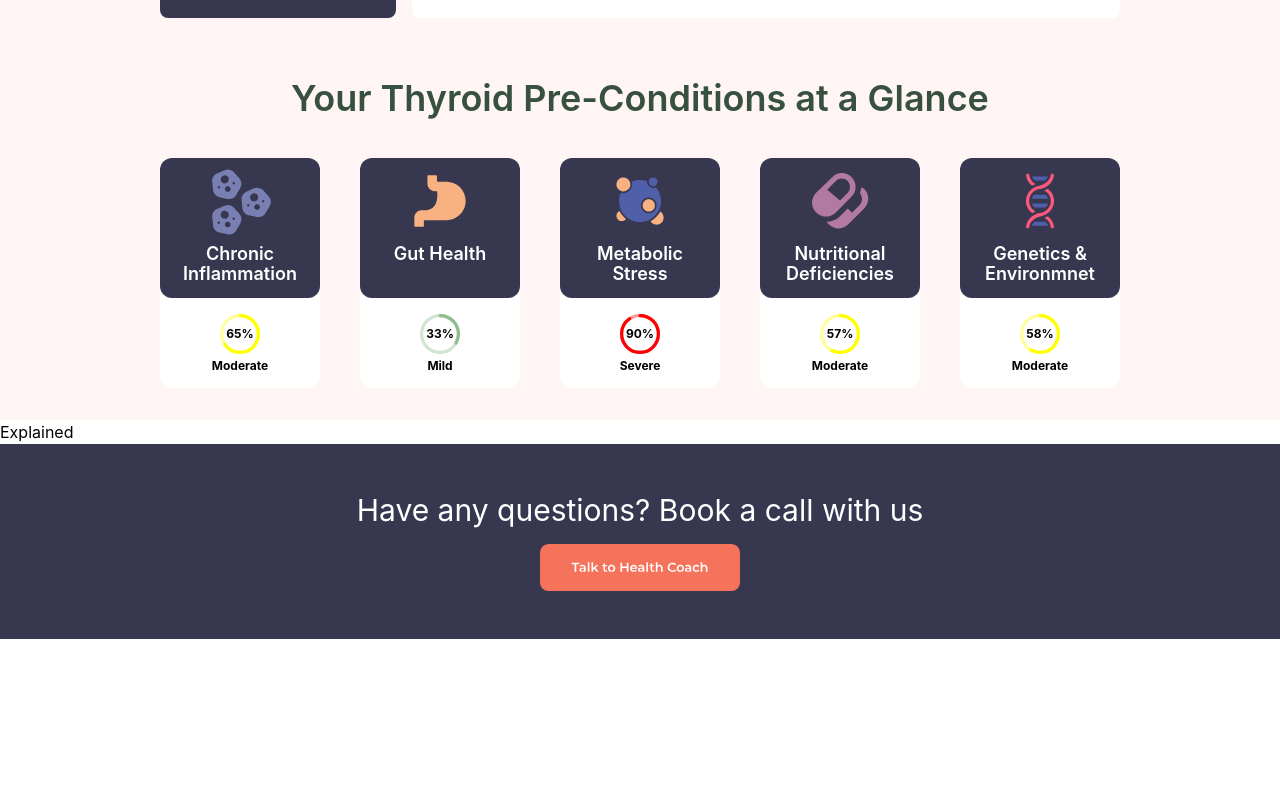
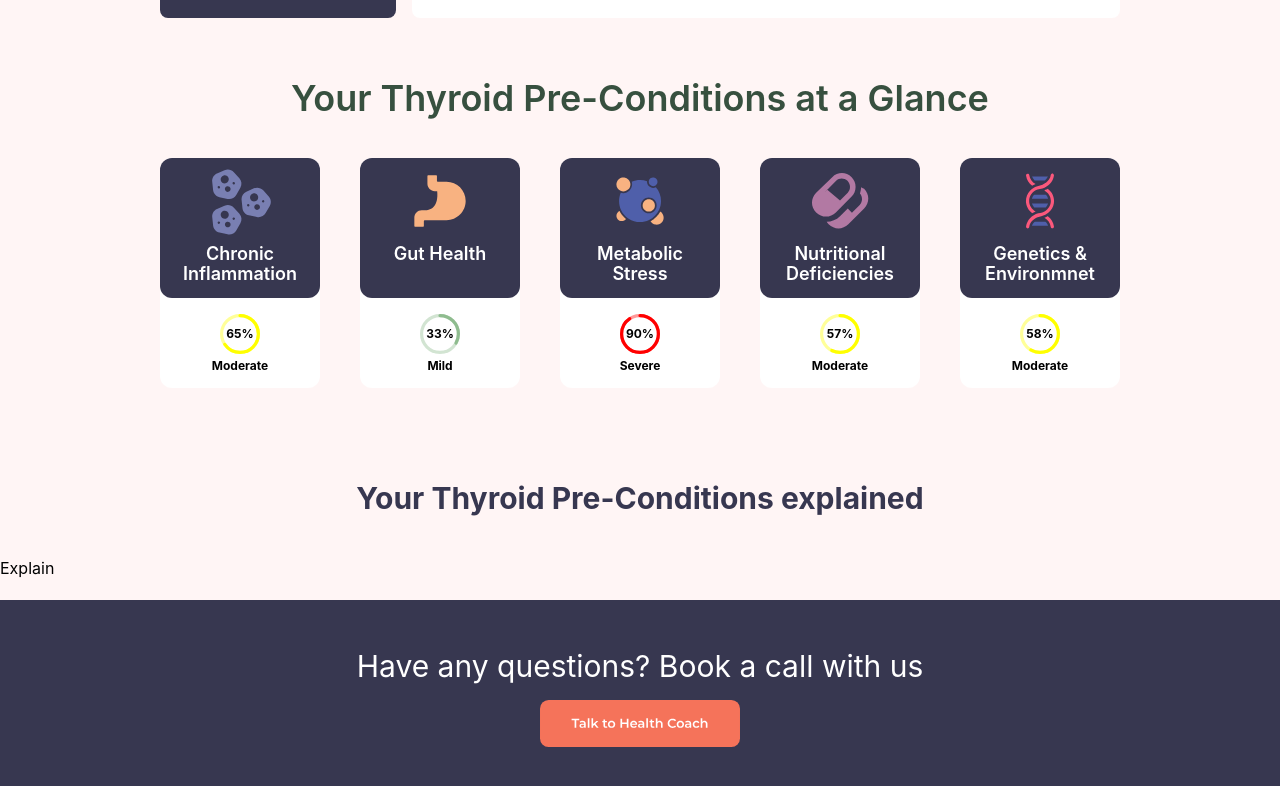
Before and after one commit to laskaramaan/Uvi-health-task, a React (Create React App) app: page / in a window 1280 px wide. Shown: the part 410-1196 px from the top of the page. Before the commit the page ends 1049 px from the top, so only its background shows below. Built offline with nearby package versions, Linux system fonts and the light colour scheme.

Commit message:
Updates in Explained.jsx

```diff
--- /dev/null
+++ b/src/components/Explain.jsx
@@ -0,0 +1,9 @@
+import React from 'react'
+
+function Explain() {
+  return (
+    <div>Explain</div>
+  )
+}
+
+export default Explain
--- a/src/components/Explained.jsx
+++ b/src/components/Explained.jsx
@@ -17,10 +17,37 @@ import plus from '../assets/pic/plus.svg'
 import arrow from '../assets/pic/arrow.svg'
 import Environment from '../assets/pic/Environment.svg'
 import limit from '../assets/pic/limit.svg'
+import Explain from './Explain'
 
 function Explained() {
+    const arr=[{
+        img:Batterylow,
+        value:"66",
+        strokes:"rgba(255, 255, 0, 65)",
+        trails:"rgba(255, 255, 0, 0.4)",
+        title:"Moderate",
+        heading:"Inflammation",
+        paragraph:"Auto-immune conditions or chronic infections can lead to Inflammation in the body. Your body releases anti-bodies that attack the thyroid cells, causing it to make less thyroid hormone leading to hypothyroidism.",
+        img1:check,
+        para1:"Add anti-inflammation foods",
+        img2:cancel,
+        para2:"Practice elimination diet under guidance",
+        img3:food,
+        para3:"Eat nutrient dense foods"
+
+    }]
   return (
-    <div>Explained</div>
+    <div className='py-5 w-full bg-[#fff5f5]'>
+        <h2 className='text-xl md:text-3xl text-center font-bold py-10 text-[#373750]'>
+            Your Thyroid Pre-Conditions explained
+        </h2>
+        {
+            arr.map((items)=>(
+                <Explain items={items}/>
+            ))
+        }
+
+    </div>
   )
 }
 
```
